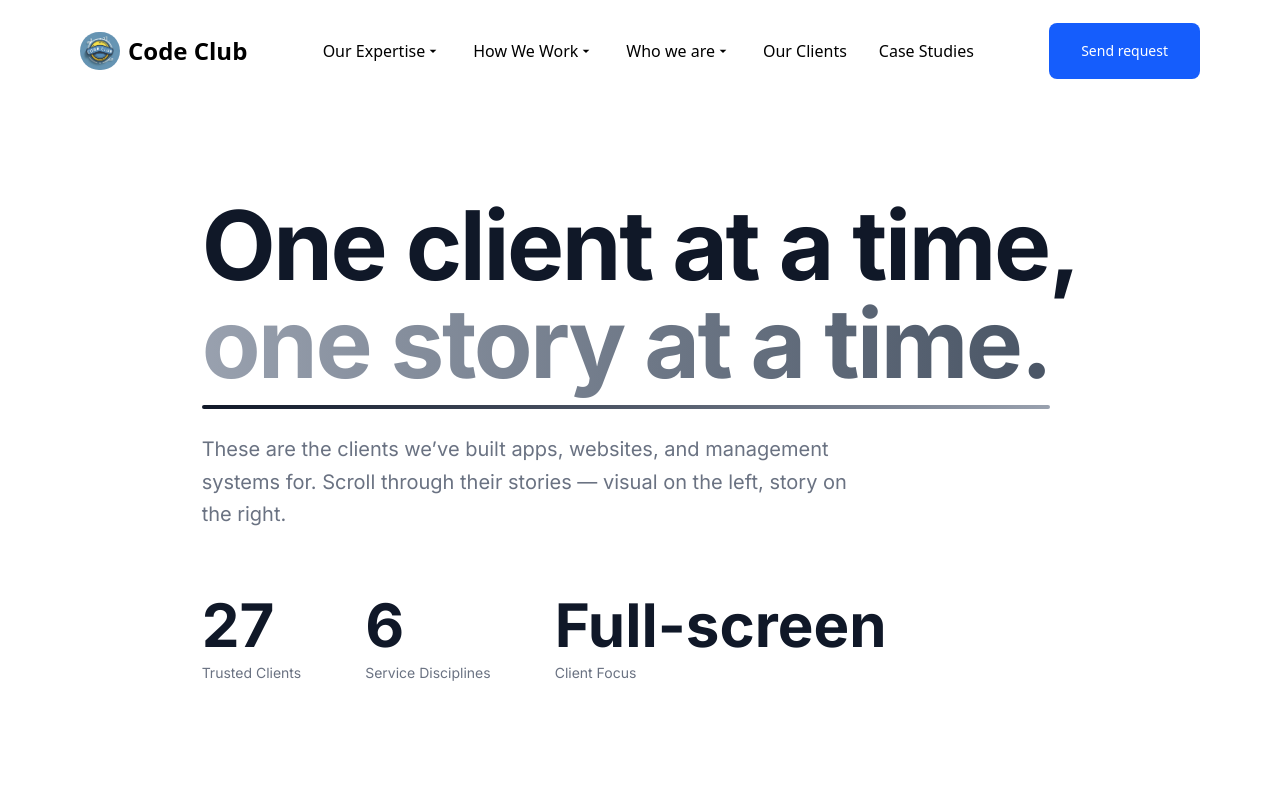
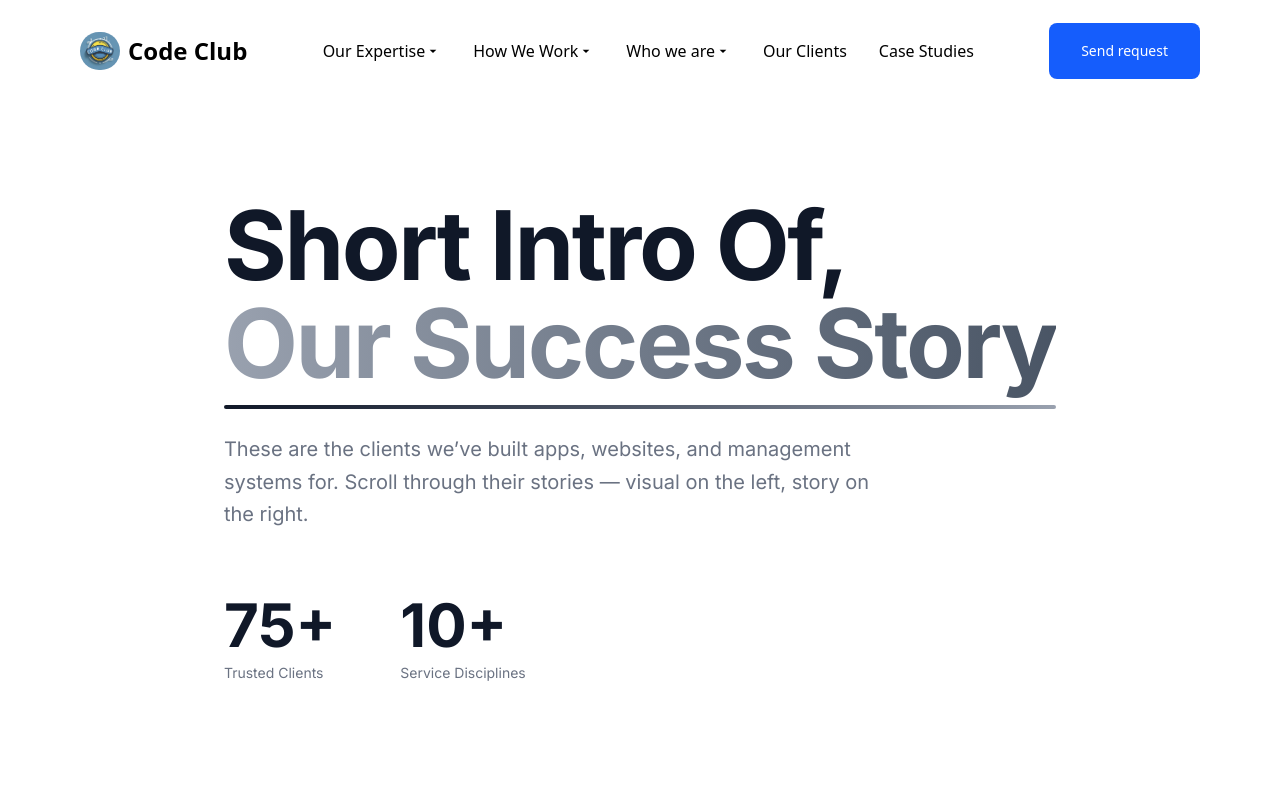
Before and after one commit to Code-Club-SMC/CodeClub-Portfolio, a React (Vite) app: page /clients in a window 1280 px wide. Shown: the top 800 px of the page. Built offline with nearby package versions, Linux system fonts and the light colour scheme.

Commit message:
Update portfolio

```diff
--- a/src/pages/Clients.jsx
+++ b/src/pages/Clients.jsx
@@ -384,11 +384,11 @@ export default function Clients() {
               variants={fadeUp}
               className="text-6xl font-bold tracking-tight leading-[1.02] md:text-7xl lg:text-8xl"
             >
-              One client at a time,
+              Short Intro Of,
               <br />
               <span className="relative">
                 <span className="bg-gradient-to-r from-gray-400 to-gray-600 bg-clip-text text-transparent">
-                  one story at a time.
+                  Our Success Story
                 </span>
                 <motion.span
                   initial={{ scaleX: 0 }}
@@ -414,9 +414,8 @@ export default function Clients() {
             className="mt-16 flex flex-wrap gap-16"
           >
             {[
-              { value: clients.length, label: "Trusted Clients" },
-              { value: Object.keys(serviceMap).length, label: "Service Disciplines" },
-              { value: "Full-screen", label: "Client Focus" },
+              { value: "75+", label: "Trusted Clients" },
+              { value: "10+", label: "Service Disciplines" },
             ].map((stat, i) => (
               <motion.div key={i} variants={fadeUp}>
                 <motion.span
```
